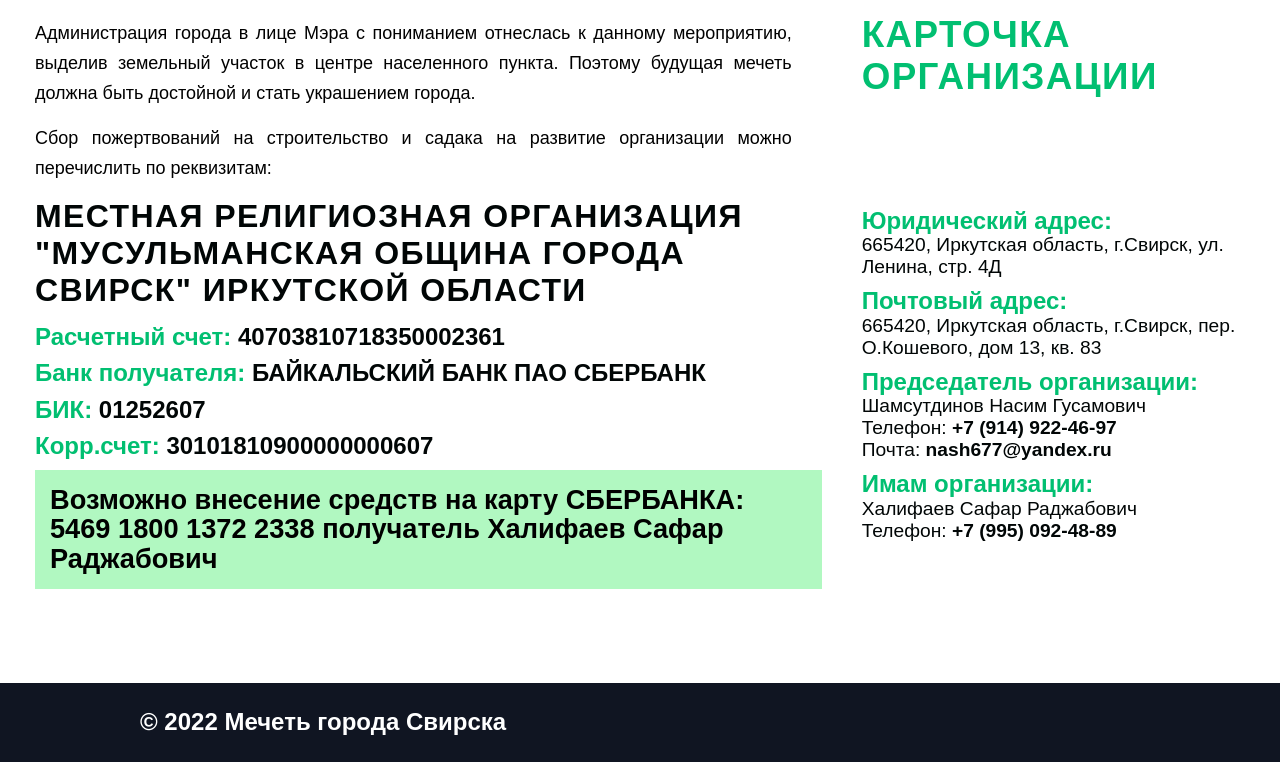
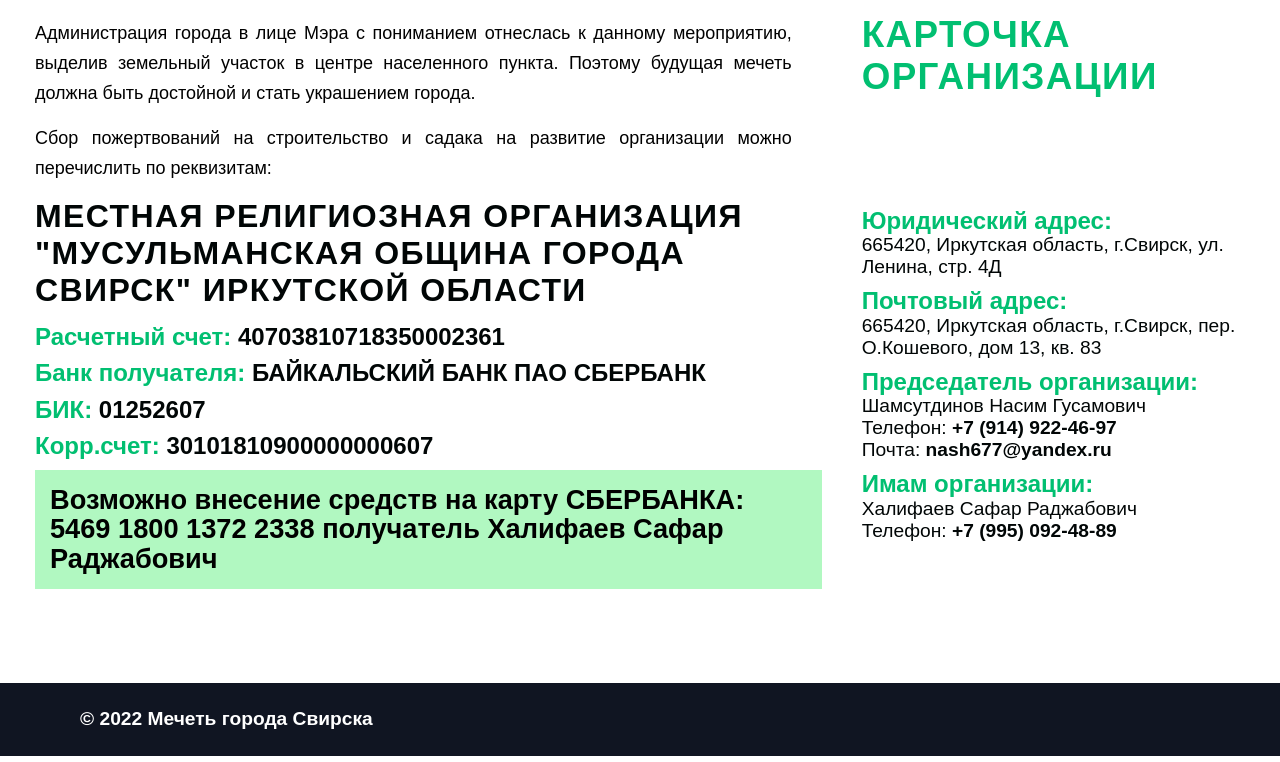
Before and after one commit to jshamsutdinova/mosque-fund-one-page, a React (Create React App) app: page / in a window 1280 px wide. Shown: the part 1147-1909 px from the top of the page. Built offline with nearby package versions, Linux system fonts and the light colour scheme.

Commit message:
Changed the font-size

```diff
--- a/src/components/footer/footer-elements.js
+++ b/src/components/footer/footer-elements.js
@@ -12,7 +12,7 @@ export const FooterWrap = styled.div `
     justify-content: center;
     align-items: center;
     max-width: 1100px;
-    margin: 0 auto;
+    margin: 0 30px;
 `
 
 export const SocialMedia = styled.section `
@@ -37,7 +37,7 @@ export const SocialLogo = styled(Link) `
     justify-self: start;
     cursor: pointer;
     text-decoration: none;
-    font-size: 1.5rem;
+    font-size: 1.2rem;
     display: flex;
     align-items: center;
     margin-bottom: 16px;
--- a/src/components/footer/footer.js
+++ b/src/components/footer/footer.js
@@ -1,7 +1,7 @@
 import React from 'react'
 import { animateScroll } from 'react-scroll'
 import { FooterContainer, FooterWrap, SocialMedia,
-  SocialMediaWrap, SocialLogo, WebsiteRights } from './footer-elements'
+  SocialMediaWrap, SocialLogo} from './footer-elements'
 
 const Footer = () => {
   const toggleHome = () => {
```
